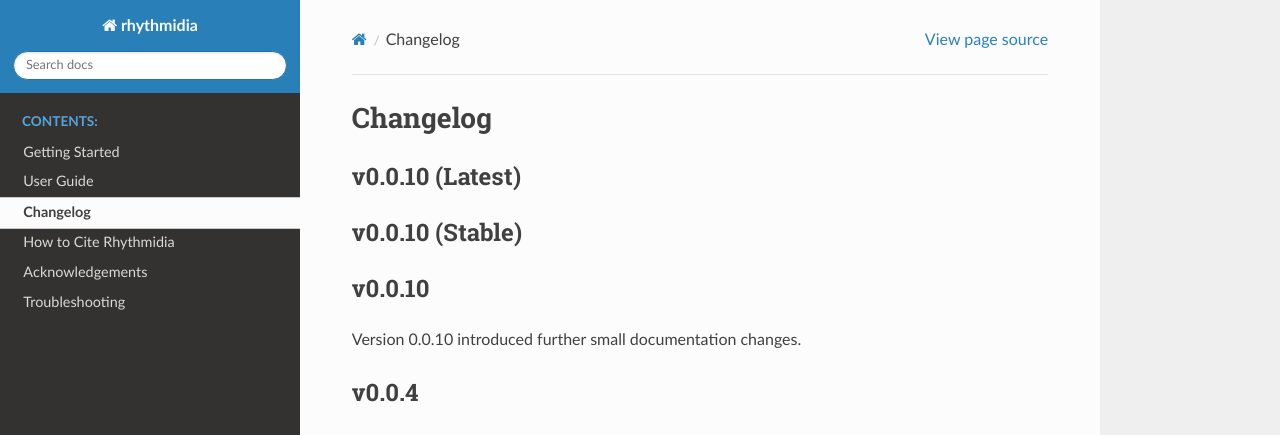
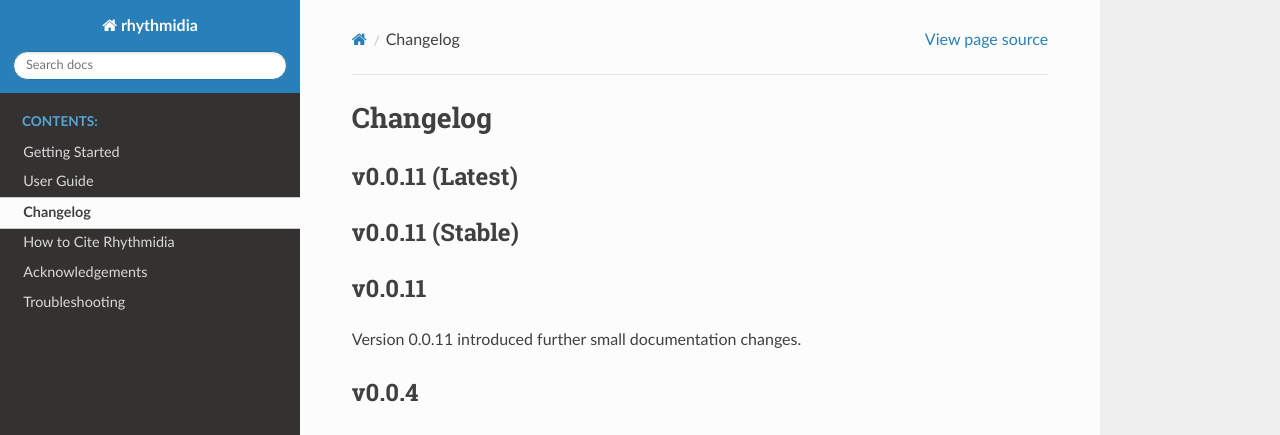
Before and after one commit to Pelham-Lab/rhythmidia, a Sphinx documentation site: the page built from docs/changelog.rst, in a window 1280 px wide. Shown: the top 435 px of the page. Built offline with Sphinx 7.4.7 and the Read the Docs theme 2.0.0, drawn with Linux system fonts in a browser that asks for light colours; the version number could not be read and is left out.

Commit message:
Updated docs

```diff
--- a/docs/changelog.rst
+++ b/docs/changelog.rst
@@ -1,15 +1,15 @@
 Changelog
 ===============
 
-v0.0.10 (Latest)
+v0.0.11 (Latest)
 ---------------
 
-v0.0.10 (Stable)
+v0.0.11 (Stable)
 ---------------
 
-v0.0.10
+v0.0.11
 ---------------
-Version 0.0.10 introduced further small documentation changes.
+Version 0.0.11 introduced further small documentation changes.
 
 v0.0.4
 ---------------
--- a/pyproject.toml
+++ b/pyproject.toml
@@ -6,7 +6,6 @@ build-backend = "setuptools.build_meta"
 # https://packaging.python.org/en/latest/specifications/declaring-project-metadata/
 [project]
 name = "rhythmidia"
-#version = "0.0.10"
 description = "Race tube image analysis and period elucidation in Python."
 dynamic = ["version"]
 readme = "README.md"
```
Also changed, not shown: README.md (+1 -1 lines).
